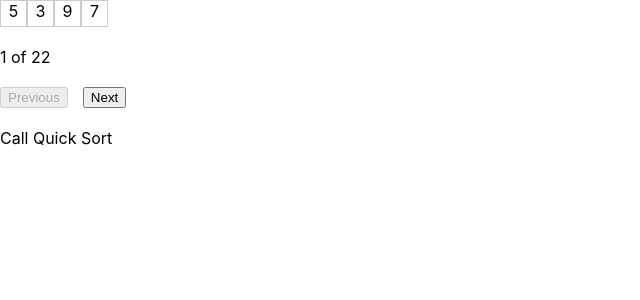
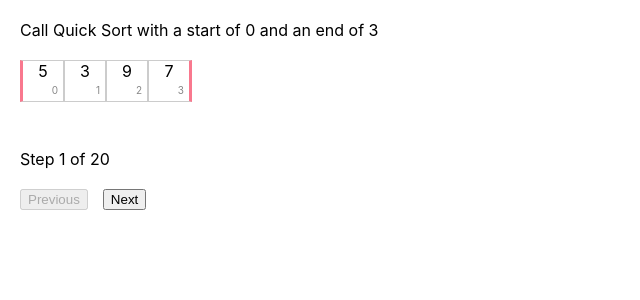
Before and after one commit to JZBoone/algorithms, a React (Create React App) app: page / in a window 1280 px wide. Shown: the top 300 px of the page, without its empty margins (0-640 px from the left). Built offline with nearby package versions, Linux system fonts and the light colour scheme.

Commit message:
wip save

```diff
--- a/package.json
+++ b/package.json
@@ -3,6 +3,7 @@
   "version": "0.1.0",
   "private": true,
   "dependencies": {
+    "classnames": "^2.2.6",
     "react": "^16.8.6",
     "react-dom": "^16.8.6",
     "react-scripts": "3.0.1"
--- a/src/App.js
+++ b/src/App.js
@@ -1,7 +1,7 @@
 import React, { useState, useEffect, useReducer } from 'react';
-import logo from './logo.svg';
 import styles from './App.module.css';
 import QuickSort, { swap } from './QuickSort';
+import classNames from 'classnames';
 
 const quickSort = new QuickSort();
 
@@ -13,58 +13,32 @@ console.log(actions);
 
 const reducer = (state, action) => {
   switch (action.type) {
-    case 'quickSort':
+    case 'set':
       return {
         ...state,
-        start: action.data.start,
-        end: action.data.start,
-        message: action.message
-      };
-    case 'info':
-      return {
-        ...state,
-        message: action.message
-      };
-    case 'partition':
-      return {
-        ...state,
-        i: action.data.i,
-        j: action.data.j,
-        pivot: action.data.pivot,
-        start: action.data.start,
-        end: action.data.end,
-        message: action.message
+        ...action.data
       };
     case 'swap':
       const arrayWithSwap = [...state.array];
-      swap(arrayWithSwap, action.data.i, action.data.j);
+      swap(arrayWithSwap, action.swapData.i, action.swapData.j);
       return {
         ...state,
-        array: arrayWithSwap,
-        message: action.message
+        ...action.data,
+        array: arrayWithSwap
       };
-    case 'incrementI':
-      return {
-        ...state,
-        i: state.i + 1
-      };
-    case 'incrementJ':
-      return {
-        ...state,
-        j: state.j + 1
-      };
+    default:
+      return state;
   }
 };
 
 function App() {
   const [currentActionIndex, setCurrentActionIndex] = useState(0);
-  const [currentAction, setCurrentAction] = useState({});
   const [state, dispatch] = useReducer(reducer, { array });
 
   useEffect(() => {
-    setCurrentAction(actions[currentActionIndex]);
     dispatch(actions[currentActionIndex]);
   }, [currentActionIndex]);
+
   const previous = () => {
     setCurrentActionIndex(currentActionIndex - 1);
   };
@@ -74,16 +48,48 @@ function App() {
   };
 
   return (
-    <>
+    <div className={styles.root}>
+      <div className={styles.row}>{state.message}</div>
       <div className={styles.row}>
         {state.array.map((number, i) => (
-          <div className={styles.box} key={i}>
+          <div
+            className={classNames(
+              [styles.box],
+              {
+                [styles.start]: i === state.start
+              },
+              {
+                [styles.end]: i === state.end
+              },
+              {
+                [styles.partition]: i === state.pivotIndex
+              },
+              {
+                [styles.smaller]: i >= state.start && i < state.i
+              }
+            )}
+            key={i}
+          >
             {number}
+            <div className={styles.index}>{i}</div>
           </div>
         ))}
       </div>
       <div className={styles.row}>
-        {currentActionIndex + 1} of {actions.length}
+        {state.array.map((number, i) => (
+          <div className={styles.boxEmpty} key={i}>
+            {i === state.pivotIndex && 'p'}
+            {i === state.i && 'i'}
+            {i === state.j && 'j'}
+          </div>
+        ))}
+        <div className={styles.boxEmpty} style={{ marginLeft: -20 }}>
+          {state.i === array.length && 'i'}
+          {state.j === array.length && 'j'}
+        </div>
+      </div>
+      <div className={styles.row}>
+        Step {currentActionIndex + 1} of {actions.length}
       </div>
       <div className={styles.row}>
         <button onClick={previous} className={styles.button} disabled={currentActionIndex === 0}>
@@ -97,8 +103,7 @@ function App() {
           Next
         </button>
       </div>
-      <div className={styles.row}>{currentAction.message}</div>
-    </>
+    </div>
   );
 }
 
--- a/src/App.module.css
+++ b/src/App.module.css
@@ -1,15 +1,58 @@
+.root {
+  padding: 20px;
+}
+
 .row {
   display: flex;
   flex-direction: row;
   padding-bottom: 20px;
 }
+.box,
+.boxEmpty {
+  width: 40px;
+}
+
 .box {
-  height: 25px;
-  width: 25px;
   text-align: center;
   border: 1px solid #ccc;
+  height: 40px;
+  position: relative;
+}
+
+.index {
+  position: absolute;
+  bottom: 5px;
+  right: 5px;
+  font-size: 10px;
+  color: #888;
+}
+
+.boxEmpty {
+  text-align: center;
+  border: 1px solid rgba(255, 255, 255, 0);
+  height: 5px;
+}
+
+.start {
+  border-left: 3px solid #f9788e;
+}
+
+.end {
+  border-right: 3px solid #f9788e;
 }
 
 .button {
   margin-right: 15px;
 }
+
+.smaller {
+  background-color: #ffeef0;
+}
+
+.partition {
+  background-color: #ffd4da;
+}
+
+.larger {
+  background-color: #ffb6c0;
+}
--- a/src/QuickSort.js
+++ b/src/QuickSort.js
@@ -10,57 +10,76 @@ class QuickSort {
     let i = start + 1;
     const pivot = arr[start];
     this.history.push({
-      type: 'partition',
+      type: 'set',
       data: {
-        i,
-        j: i,
-        pivot,
+        i: start + 1,
+        j: start + 1,
+        pivotIndex: start,
         start,
-        end
-      },
-      message: 'Call partion'
+        end,
+        message: `Call partition and select ${arr[start]} as the pivot`
+      }
     });
     for (let j = start + 1; j <= end; j++) {
       if (arr[j] < pivot) {
         this.history.push({
-          type: 'info',
-          message: 'The jth position is less than the pivot'
+          type: 'set',
+          data: {
+            message: `The jth position is less than the pivot (${arr[j]} < ${pivot})`,
+            i,
+            j
+          }
         });
         if (i !== j) {
           swap(arr, i, j);
           this.history.push({
             data: {
+              pivotIndex: start,
+              message: 'Swap i and j',
               i,
               j
             },
-            type: 'swap',
-            message: 'Swap i and j'
+            swapData: {
+              i,
+              j
+            },
+            type: 'swap'
           });
         }
+        this.history.push({
+          type: 'set',
+          data: { i: i + 1, j: j + 1, message: 'Increment i and j', pivotIndex: start }
+        });
         i++;
-        this.history.push({
-          type: 'incrementI',
-          message: 'Increment i'
-        });
       } else {
         this.history.push({
-          message: 'The jth position is greater than or equal to the pivot',
-          type: 'info'
+          data: {
+            message: 'The jth position is greater than or equal to the pivot',
+            i,
+            j
+          },
+          type: 'set'
+        });
+        this.history.push({
+          type: 'set',
+          data: { i, j: j + 1, message: 'Increment j', pivotIndex: start }
         });
       }
-      this.history.push({
-        type: 'incrementJ',
-        message: 'Increment j'
-      });
     }
     swap(arr, start, i - 1);
     this.history.push({
       data: {
+        i: null,
+        j: null,
+        pivotIndex: i - 1,
+        message:
+          'Place the pivot (everything to the left is smaller, everything to the right is bigger)'
+      },
+      swapData: {
         i: start,
         j: i - 1
       },
-      type: 'swap',
-      message: 'Place the pivot'
+      type: 'swap'
     });
     return i - 1;
   };
@@ -69,15 +88,20 @@ class QuickSort {
     this.history.push({
       data: {
         start,
-        end
+        end,
+        message: `Call Quick Sort with a start of ${start} and an end of ${end}`,
+        i: null,
+        j: null,
+        pivotIndex: null
       },
-      type: 'quickSort',
-      message: 'Call Quick Sort'
+      type: 'set'
     });
     if (start >= end) {
       this.history.push({
-        type: 'info',
-        message: 'Return because start is greater than or equal to end (base case)'
+        type: 'set',
+        data: {
+          message: 'Return because the elements are sorted (base case)'
+        }
       });
       return;
     }
```
Also changed, not shown: 1 other file (tests, documents, lock files or other folders).
